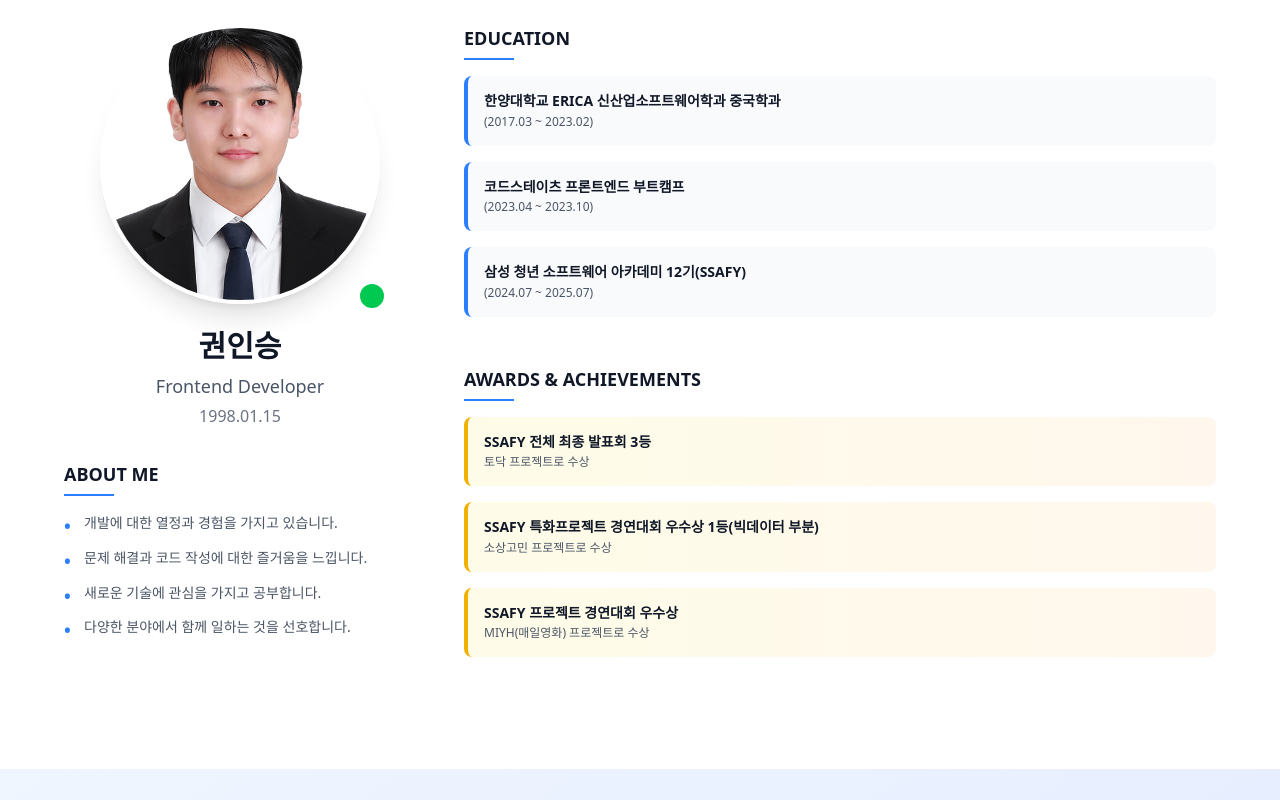
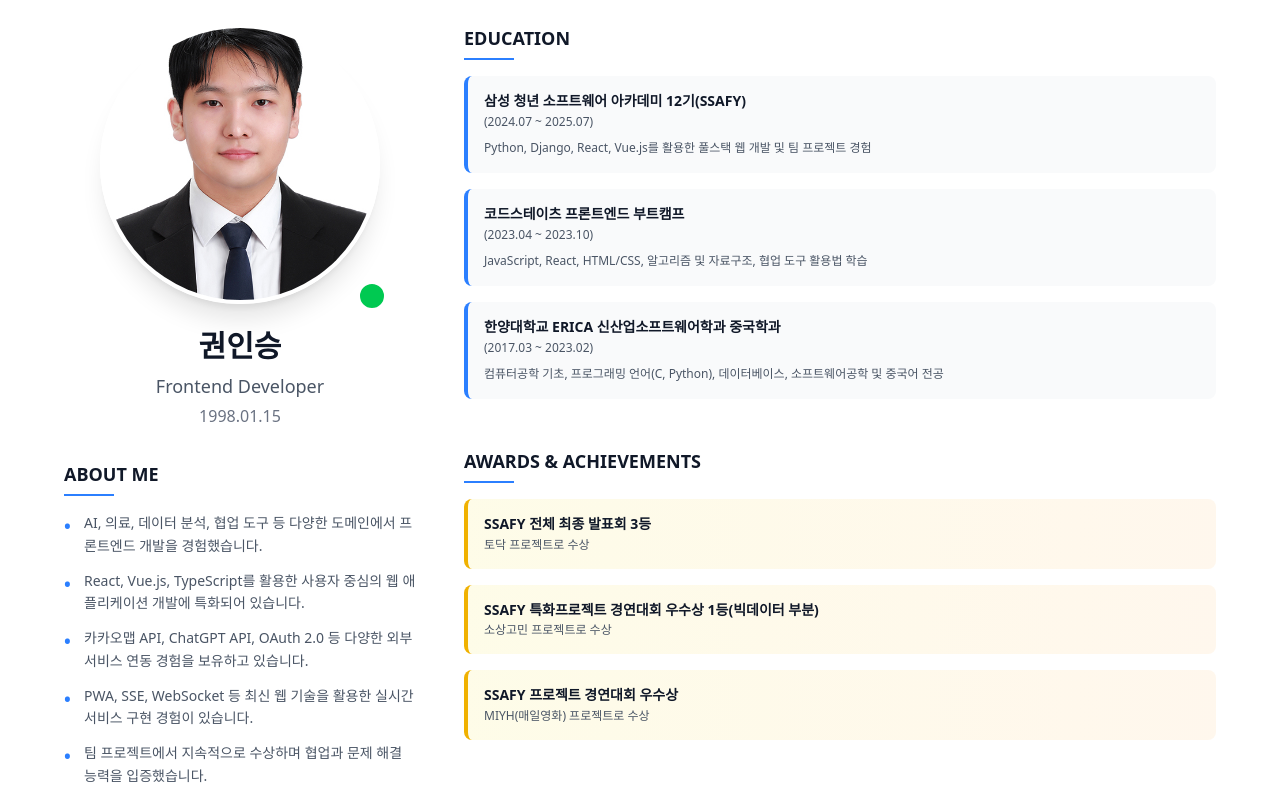
Before and after one commit to kwonis/Portfolio, a React (Vite) app: page / in a window 1280 px wide. Shown: the part 1000-1800 px from the top of the page. Built offline with nearby package versions, Linux system fonts and the light colour scheme.

Commit message:
피드백 반영 수정

```diff
--- a/src/components/Main/Introduction.tsx
+++ b/src/components/Main/Introduction.tsx
@@ -29,14 +29,18 @@ const BulletPoint: React.FC<{ children: React.ReactNode }> = ({ children }) => (
   </p>
 );
 
-// 교육 항목 컴포넌트
-const EducationItem: React.FC<{ title: string; period: string }> = ({
-  title,
-  period,
-}) => (
+// 교육 항목 컴포넌트 - description 추가
+const EducationItem: React.FC<{
+  title: string;
+  period: string;
+  description?: string;
+}> = ({ title, period, description }) => (
   <div className="mb-4 p-4 bg-gray-50 rounded-lg border-l-4 border-blue-500">
     <p className="mb-1 font-semibold text-gray-900 text-sm leading-tight">{title}</p>
-    <p className="text-gray-600 text-xs font-medium">{period}</p>
+    <p className="text-gray-600 text-xs font-medium mb-2">{period}</p>
+    {description && (
+      <p className="text-gray-600 text-xs leading-relaxed">{description}</p>
+    )}
   </div>
 );
 
@@ -52,34 +56,39 @@ const AwardItem: React.FC<{ title: string; description: string }> = ({
 );
 
 const Introduction: React.FC = () => {
-  const aboutMeItems = [
-    "개발에 대한 열정과 경험을 가지고 있습니다.",
-    "문제 해결과 코드 작성에 대한 즐거움을 느낍니다.",
-    "새로운 기술에 관심을 가지고 공부합니다.",
-    "다양한 분야에서 함께 일하는 것을 선호합니다.",
-  ];
+const aboutMeItems = [
+  "AI, 의료, 데이터 분석, 협업 도구 등 다양한 도메인에서 프론트엔드 개발을 경험했습니다.",
+  "React, Vue.js, TypeScript를 활용한 사용자 중심의 웹 애플리케이션 개발에 특화되어 있습니다.",
+  "카카오맵 API, ChatGPT API, OAuth 2.0 등 다양한 외부 서비스 연동 경험을 보유하고 있습니다.",
+  "PWA, SSE, WebSocket 등 최신 웹 기술을 활용한 실시간 서비스 구현 경험이 있습니다.",
+  "팀 프로젝트에서 지속적으로 수상하며 협업과 문제 해결 능력을 입증했습니다."
+];
+
 
   const educationItems = [
     {
-      title: "한양대학교 ERICA 신산업소프트웨어학과 중국학과",
-      period: "(2017.03 ~ 2023.02)",
+      title: "삼성 청년 소프트웨어 아카데미 12기(SSAFY)",
+      period: "(2024.07 ~ 2025.07)",
+      description: "Python, Django, React, Vue.js를 활용한 풀스택 웹 개발 및 팀 프로젝트 경험"
     },
     {
       title: "코드스테이츠 프론트엔드 부트캠프",
       period: "(2023.04 ~ 2023.10)",
+      description: "JavaScript, React, HTML/CSS, 알고리즘 및 자료구조, 협업 도구 활용법 학습"
     },
     {
-      title: "삼성 청년 소프트웨어 아카데미 12기(SSAFY)",
-      period: "(2024.07 ~ 2025.07)",
+      title: "한양대학교 ERICA 신산업소프트웨어학과 중국학과",
+      period: "(2017.03 ~ 2023.02)",
+      description: "컴퓨터공학 기초, 프로그래밍 언어(C, Python), 데이터베이스, 소프트웨어공학 및 중국어 전공"
     },
   ];
 
   const awards = [
-        {
+    {
       title: "SSAFY 전체 최종 발표회 3등",
       description: "토닥 프로젝트로 수상",
     },
-        {
+    {
       title: "SSAFY 특화프로젝트 경연대회 우수상 1등(빅데이터 부분)",
       description: "소상고민 프로젝트로 수상",
     },
@@ -175,6 +184,7 @@ const Introduction: React.FC = () => {
                     key={index}
                     title={item.title}
                     period={item.period}
+                    description={item.description}
                   />
                 ))}
               </div>
@@ -193,8 +203,6 @@ const Introduction: React.FC = () => {
                 ))}
               </div>
             </div>
-
-
           </div>
         </div>
       </div>
--- a/src/components/Main/Project.tsx
+++ b/src/components/Main/Project.tsx
@@ -9,6 +9,7 @@ import {
 import { FiHome, FiUsers, FiCalendar, FiCode } from "react-icons/fi";
 import { Carousel } from "react-responsive-carousel";
 import "react-responsive-carousel/lib/styles/carousel.min.css";
+
 
 interface ProjectProps {
   title: string;
@@ -23,6 +24,7 @@ interface ProjectProps {
   achievements?: string[];
   teamSize?: string;
 }
+
 
 const Project: React.FC<ProjectProps> = ({
   title,
@@ -41,11 +43,13 @@ const Project: React.FC<ProjectProps> = ({
   const [isModalOpen, setIsModalOpen] = useState(false);
   const [currentImageIndex, setCurrentImageIndex] = useState(0);
 
+
   // 모달 열기 함수
   const openModal = () => {
     setIsModalOpen(true);
     document.body.style.overflow = "hidden";
   };
+
 
   // 모달 닫기 함수
   const closeModal = () => {
@@ -54,6 +58,7 @@ const Project: React.FC<ProjectProps> = ({
     document.body.style.overflow = "unset";
   };
 
+
   // GitHub 링크 열기
   const openGitHub = () => {
     if (githubLink && githubLink.trim() !== "") {
@@ -61,12 +66,14 @@ const Project: React.FC<ProjectProps> = ({
     }
   };
 
+
   // Demo 링크 열기
   const openDemo = () => {
     if (homeLink && homeLink.trim() !== "") {
       window.open(homeLink, '_blank', 'noopener,noreferrer');
     }
   };
+
 
   // ESC 키로 모달 닫기
   useEffect(() => {
@@ -76,14 +83,17 @@ const Project: React.FC<ProjectProps> = ({
       }
     };
 
+
     if (isModalOpen) {
       document.addEventListener("keydown", handleKeyDown);
     }
+
 
     return () => {
       document.removeEventListener("keydown", handleKeyDown);
     };
   }, [isModalOpen]);
+
 
   // 커스텀 화살표 컴포넌트
   const CustomArrowPrev = (
@@ -108,6 +118,7 @@ const Project: React.FC<ProjectProps> = ({
     </button>
   );
 
+
   const CustomArrowNext = (
     onClickHandler: () => void,
     hasNext: boolean,
@@ -129,6 +140,7 @@ const Project: React.FC<ProjectProps> = ({
       <FaChevronRight className="text-gray-700" size={16} />
     </button>
   );
+
 
   return (
     <>
@@ -163,6 +175,7 @@ const Project: React.FC<ProjectProps> = ({
             </div>
           </div>
 
+
           {/* 오른쪽: 간단한 프로젝트 정보 */}
           <div className="lg:w-3/5 w-full p-6 flex flex-col justify-between lg:h-[200px] min-h-[160px]">
             {/* 상단: 기본 정보 */}
@@ -176,11 +189,13 @@ const Project: React.FC<ProjectProps> = ({
                 </span>
               </div>
 
+
               {/* 참여인원 */}
               <div className="flex items-center mb-3">
                 <FiUsers className="text-gray-500 mr-2" size={16} />
                 <span className="text-sm text-gray-600">{teamSize}</span>
               </div>
+
 
               {/* 간단한 설명 */}
               <div className="mb-4 h-12 overflow-hidden">
@@ -189,6 +204,7 @@ const Project: React.FC<ProjectProps> = ({
                 </p>
               </div>
             </div>
+
 
             {/* 하단: 버튼들 */}
             <div className="project-card-buttons flex space-x-2 mt-auto">
@@ -206,6 +222,7 @@ const Project: React.FC<ProjectProps> = ({
                 자세히 보기
               </button>
 
+
               {githubLink && githubLink.trim() !== "" && (
                 <button
                   type="button"
@@ -222,6 +239,7 @@ const Project: React.FC<ProjectProps> = ({
                   <span>GitHub</span>
                 </button>
               )}
+
 
               {homeLink && homeLink.trim() !== "" && (
                 <button
@@ -244,6 +262,7 @@ const Project: React.FC<ProjectProps> = ({
         </div>
       </div>
 
+
       {/* 모달 */}
       {isModalOpen && (
         <div
@@ -264,6 +283,7 @@ const Project: React.FC<ProjectProps> = ({
                 <div className="absolute top-0 right-0 w-32 h-32 bg-white rounded-full -translate-y-16 translate-x-16"></div>
                 <div className="absolute bottom-0 left-0 w-24 h-24 bg-white rounded-full translate-y-12 -translate-x-12"></div>
               </div>
+
 
               <div className="relative z-10 flex justify-between items-start">
                 <div>
@@ -294,6 +314,7 @@ const Project: React.FC<ProjectProps> = ({
               </div>
             </div>
 
+
             {/* 모달 콘텐츠 */}
             <div className="p-6 overflow-y-auto max-h-[calc(95vh-120px)]">
               {/* 프로젝트 설명 */}
@@ -304,6 +325,26 @@ const Project: React.FC<ProjectProps> = ({
                     프로젝트 소개
                   </h4>
                   <p className="text-gray-700 leading-relaxed">{description}</p>
+                </div>
+              </div>
+
+              {/* 기술 스택 - 위쪽으로 이동 */}
+              <div className="bg-gradient-to-r from-gray-50 to-slate-50 p-6 rounded-xl border border-gray-200 mb-8">
+                <h4 className="font-bold text-gray-700 mb-4 flex items-center">
+                  <div className="w-8 h-8 bg-gray-500 rounded-full flex items-center justify-center mr-3">
+                    <FiCode className="text-white" size={16} />
+                  </div>
+                  사용 기술
+                </h4>
+                <div className="flex flex-wrap gap-2">
+                  {skills.split(",").map((skill, index) => (
+                    <span
+                      key={index}
+                      className="px-3 py-1 bg-white text-gray-700 rounded-full text-sm border border-gray-200 shadow-sm"
+                    >
+                      {skill.trim()}
+                    </span>
+                  ))}
                 </div>
               </div>
 
@@ -320,6 +361,7 @@ const Project: React.FC<ProjectProps> = ({
                     </span>
                   )}
                 </div>
+
 
                 <div className="bg-gradient-to-br from-gray-50 to-gray-100 p-4 rounded-xl relative">
                   <Carousel
@@ -351,6 +393,7 @@ const Project: React.FC<ProjectProps> = ({
                 </div>
               </div>
 
+
               {/* 정보 섹션 */}
               <div className="space-y-6 mb-8">
                 {/* 담당 역할 */}
@@ -372,6 +415,7 @@ const Project: React.FC<ProjectProps> = ({
                     ))}
                   </ul>
                 </div>
+
 
                 {/* 성과 및 배운 점 */}
                 {achievements && achievements.length > 0 && (
@@ -396,25 +440,6 @@ const Project: React.FC<ProjectProps> = ({
                 )}
               </div>
 
-              {/* 기술 스택 */}
-              <div className="bg-gradient-to-r from-gray-50 to-slate-50 p-6 rounded-xl border border-gray-200 mb-8">
-                <h4 className="font-bold text-gray-700 mb-4 flex items-center">
-                  <div className="w-8 h-8 bg-gray-500 rounded-full flex items-center justify-center mr-3">
-                    <FiCode className="text-white" size={16} />
-                  </div>
-                  사용 기술
-                </h4>
-                <div className="flex flex-wrap gap-2">
-                  {skills.split(",").map((skill, index) => (
-                    <span
-                      key={index}
-                      className="px-3 py-1 bg-white text-gray-700 rounded-full text-sm border border-gray-200 shadow-sm"
-                    >
-                      {skill.trim()}
-                    </span>
-                  ))}
-                </div>
-              </div>
 
               {/* 링크 버튼들 */}
               <div className="flex justify-center space-x-4 pt-6 border-t border-gray-200">
@@ -447,4 +472,5 @@ const Project: React.FC<ProjectProps> = ({
   );
 };
 
+
 export default Project;
```
